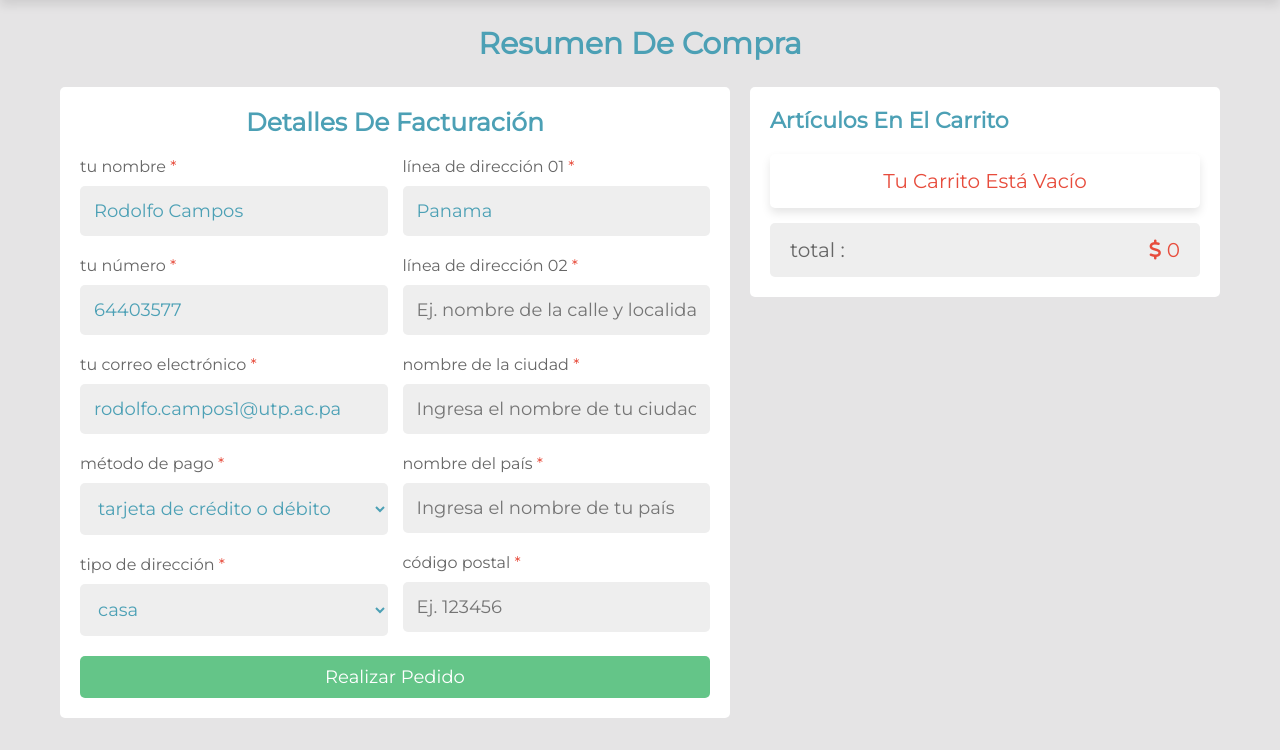
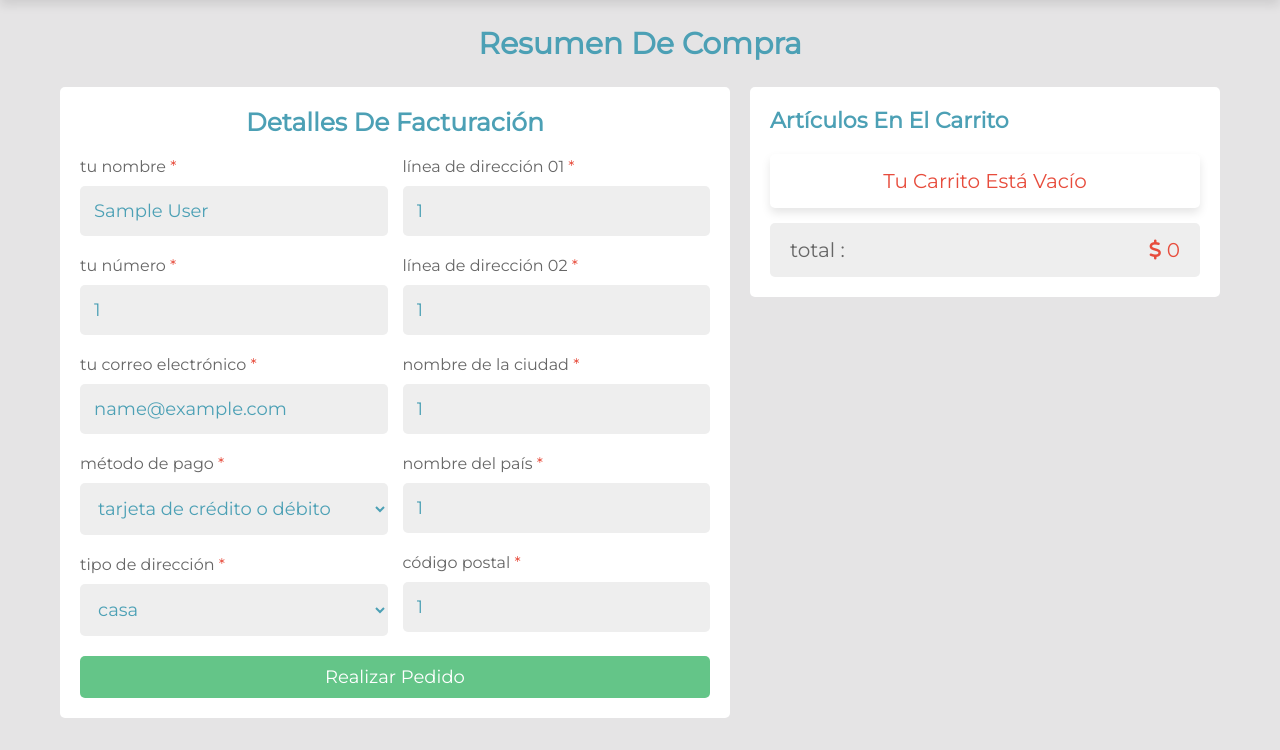
Before and after one commit to CamposRodolfo/CosCotoure, a PHP site: page /realizar_pago.php in a window 1280 px wide. Shown: the part 50-800 px from the top of the page. Run offline with PHP 8.4, Linux system fonts and the light colour scheme; the visitor is signed in with stand-in values (Sample User, id 1); data that the repository does not hold is empty.

Commit message:
v1.6.4 (feature user)

```diff
--- a/project/views/lista_pedidos.php
+++ b/project/views/lista_pedidos.php
@@ -1,6 +1,8 @@
 <?php
 
 include '../components/connect.php';
+
+$id_usuario = $_SESSION['id_usuario'];
 
 ?>
 
@@ -29,7 +31,7 @@
 
    <?php
       $select_orders = $conn->prepare("SELECT * FROM Pedidos WHERE id_usuario = ? ORDER BY actualizado_en DESC");
-      $select_orders->execute([$_SESSION['id_usuario']]);
+      $select_orders->execute([$id_usuario]);
       if($select_orders->rowCount() > 0){
          while($fetch_order = $select_orders->fetch(PDO::FETCH_ASSOC)){
             $select_product = $conn->prepare("SELECT * FROM Productos WHERE id_producto = ?");
--- a/project/views/perfil.php
+++ b/project/views/perfil.php
@@ -116,7 +116,7 @@
                <input type="number" name="pin_code" required maxlength="6" placeholder="Ej. 123456" class="input" min="0" max="999999" <?php echo'value="'.$_SESSION['codigo_postal'].'"'?>>
             </div>
          </div>
-         <input type="submit" value="realizar pedido" name="place_order" class="btn">
+         <input type="submit" value="Actualizar Datos" name="place_order" class="btn">
       </form>
     </div>
 </section>
--- a/project/views/realizar_pago.php
+++ b/project/views/realizar_pago.php
@@ -1,12 +1,6 @@
 <?php
-$pruebanombre = "Rodolfo Campos";
-$pruebacasa = "Panama";
-$pruebacelular = "64403577";
-$pruebacorreo = "rodolfo.campos1@utp.ac.pa";
 
 include '../components/connect.php';
-
-$id_usuario = "1";
 
 if(isset($_POST['place_order'])){
 
@@ -24,7 +18,7 @@
    $method = filter_var($method, FILTER_SANITIZE_STRING);
 
    $verify_cart = $conn->prepare("SELECT * FROM CarroCompras WHERE id_usuario = ?");
-   $verify_cart->execute([$id_usuario]);
+   $verify_cart->execute([$_SESSION['id_usuario']]);
 
    if(isset($_GET['get_id'])){
 
@@ -34,7 +28,7 @@
          while($fetch_p = $get_product->fetch(PDO::FETCH_ASSOC)){
             /* Verificar con los atributos de las tablas Pedidos y DetallePedido de la base de datos */
             $insert_order = $conn->prepare("INSERT INTO Pedidos(id_usuario, name, number, email, address, address_type, method, id_producto, precio, cantidad) VALUES(?,?,?,?,?,?,?,?,?,?)");
-            $insert_order->execute([$id_usuario, $name, $number, $email, $address, $address_type, $method, $fetch_p['id'], $fetch_p['precio'], 1]);
+            $insert_order->execute([$_SESSION['id_usuario'], $name, $number, $email, $address, $address_type, $method, $fetch_p['id'], $fetch_p['precio'], 1]);
             header('location:lista_pedidos.php');
          }
       }else{
@@ -47,13 +41,13 @@
 
         /* Verificar con los atributos de las tablas Pedidos y DetallePedido de la base de datos */
          $insert_order = $conn->prepare("INSERT INTO Pedidos(id_usuario, name, number, email, address, address_type, method, id_producto, precio, cantidad) VALUES(?,?,?,?,?,?,?,?,?,?,?)");
-         $insert_order->execute([$id_usuario, $name, $number, $email, $address, $address_type, $method, $f_cart['id_producto'], $f_cart['precio'], $f_cart['cantidad']]);
+         $insert_order->execute([$_SESSION['id_usuario'], $name, $number, $email, $address, $address_type, $method, $f_cart['id_producto'], $f_cart['precio'], $f_cart['cantidad']]);
 
       }
 
       if($insert_order){
          $delete_cart_id = $conn->prepare("DELETE FROM CarroCompras WHERE id_usuario = ?");
-         $delete_cart_id->execute([$id_usuario]);
+         $delete_cart_id->execute([$_SESSION['id_usuario']]);
          header('location:lista_pedidos.php');
       }
 
@@ -92,35 +86,35 @@
          <h3>detalles de facturación</h3>
          <div class="flex">
             <div class="box">
-               <p>tu nombre <span>*</span></p>
-               <input type="text" name="name" required maxlength="50" placeholder="Ingresa tu nombre" class="input" <?php echo'value="'.$pruebanombre.'"'?>>
+            <p>tu nombre <span>*</span></p>
+               <input type="text" name="name" required maxlength="50" placeholder="Ingresa tu nombre" class="input" <?php echo'value="'.$_SESSION['nombre_usuario'].'"'?>>
                <p>tu número <span>*</span></p>
-               <input type="number" name="number" required maxlength="10" placeholder="Ingresa tu número" class="input" min="0" max="9999999999" <?php echo'value="'.$pruebacelular.'"'?>>
+               <input type="number" name="number" required maxlength="10" placeholder="Ingresa tu número" class="input" min="0" max="9999999999" <?php echo'value="'.$_SESSION['telefono'].'"'?>>
                <p>tu correo electrónico <span>*</span></p>
-               <input type="email" name="email" required maxlength="50" placeholder="Ingresa tu correo electrónico" class="input" <?php echo'value="'.$pruebacorreo.'"'?>>
+               <input type="email" name="email" required maxlength="50" placeholder="Ingresa tu correo electrónico" class="input" <?php echo'value="'.$_SESSION['correo_usuario'].'"'?>>
                <p>método de pago <span>*</span></p>
-               <select name="method" class="input" required>
+               <select name="method" class="input" <?php echo'value="'.$_SESSION['metodo_pago'].'"'?> required>
                   <option value="credit or debit card">tarjeta de crédito o débito</option>
                   <option value="net banking">banca en línea</option>
                   <option value="cash on delivery">contra reembolso</option>
                </select>
                <p>tipo de dirección <span>*</span></p>
-               <select name="address_type" class="input" required>
+               <select name="address_type" class="input" <?php echo'value="'.$_SESSION['tipo_direccion'].'"'?> required>
                   <option value="home">casa</option>
                   <option value="office">oficina</option>
                </select>
             </div>
             <div class="box">
                <p>línea de dirección 01 <span>*</span></p>
-               <input type="text" name="flat" required maxlength="50" placeholder="Ej. número de departamento y edificio" class="input" <?php echo'value="'.$pruebacasa.'"'?>>
+               <input type="text" name="flat" required maxlength="50" placeholder="Ej. número de departamento y edificio" class="input" <?php echo'value="'.$_SESSION['direccion1'].'"'?>>
                <p>línea de dirección 02 <span>*</span></p>
-               <input type="text" name="street" required maxlength="50" placeholder="Ej. nombre de la calle y localidad" class="input">
+               <input type="text" name="street" required maxlength="50" placeholder="Ej. nombre de la calle y localidad" class="input" <?php echo'value="'.$_SESSION['direccion2'].'"'?>>
                <p>nombre de la ciudad <span>*</span></p>
-               <input type="text" name="city" required maxlength="50" placeholder="Ingresa el nombre de tu ciudad" class="input">
+               <input type="text" name="city" required maxlength="50" placeholder="Ingresa el nombre de tu ciudad" class="input" <?php echo'value="'.$_SESSION['ciudad'].'"'?>>
                <p>nombre del país <span>*</span></p>
-               <input type="text" name="country" required maxlength="50" placeholder="Ingresa el nombre de tu país" class="input">
+               <input type="text" name="country" required maxlength="50" placeholder="Ingresa el nombre de tu país" class="input" <?php echo'value="'.$_SESSION['pais'].'"'?>>
                <p>código postal <span>*</span></p>
-               <input type="number" name="pin_code" required maxlength="6" placeholder="Ej. 123456" class="input" min="0" max="999999">
+               <input type="number" name="pin_code" required maxlength="6" placeholder="Ej. 123456" class="input" min="0" max="999999" <?php echo'value="'.$_SESSION['codigo_postal'].'"'?>>
             </div>
          </div>
          <input type="submit" value="realizar pedido" name="place_order" class="btn">
@@ -151,7 +145,7 @@
 
             }else{
                $select_cart = $conn->prepare("SELECT * FROM CarroCompras WHERE id_usuario = ?");
-               $select_cart->execute([$id_usuario]);
+               $select_cart->execute([$_SESSION['id_usuario']]);
                if($select_cart->rowCount() > 0){
                   while($fetch_cart = $select_cart->fetch(PDO::FETCH_ASSOC)){
                      $select_products = $conn->prepare("SELECT * FROM Productos WHERE id_producto = ?");
```
Also changed, not shown: project/views/detalle_pedido.php (+31 -94 lines).
